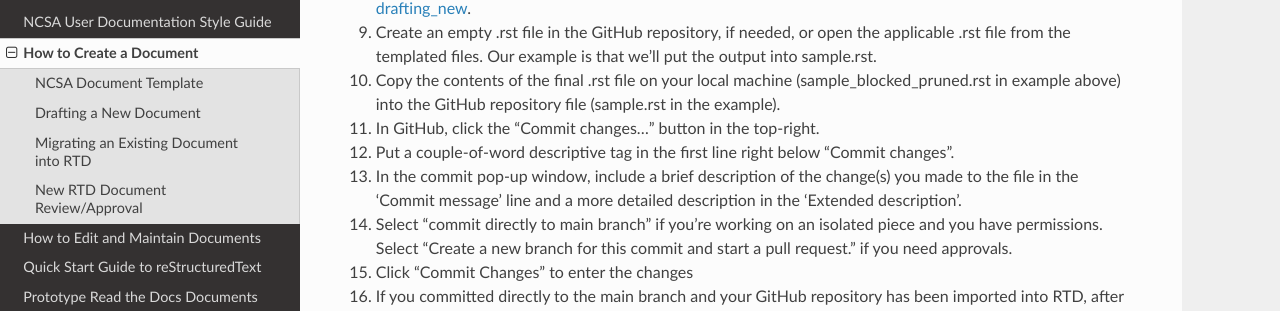
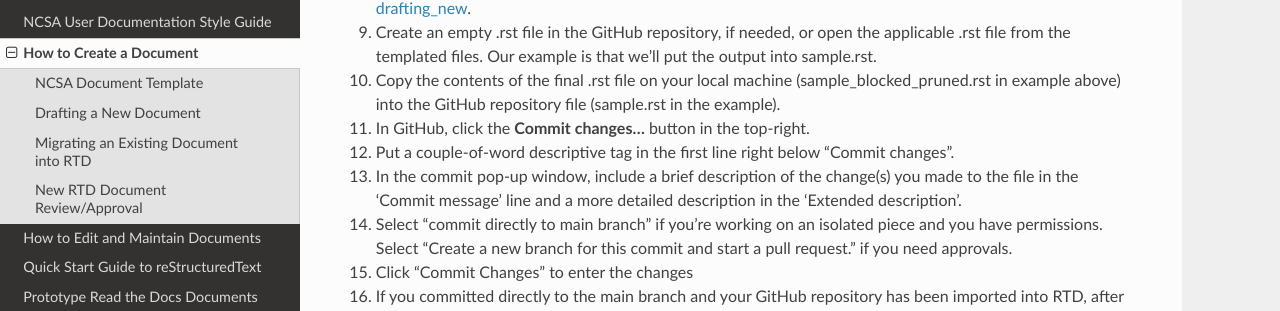
Before and after one commit to lhelms2/howto_rtd, a Sphinx documentation site: the page built from docs/source/create_doc.rst, in a window 1280 px wide and 900 px high, scrolled down 2328 px. Shown: the part 139-450 px from the top of the window. Built offline with Sphinx 7.4.7 and the Read the Docs theme 2.0.0, drawn with Linux system fonts in a browser that asks for light colours.

```diff
--- a/docs/source/create_doc.rst
+++ b/docs/source/create_doc.rst
@@ -90,7 +90,7 @@ To migrate a document, you will need access to the NCSA Organization in GitHub.
 8. If you have not already, create a GitHub repository for the documentation by following the steps in drafting_new_.
 9. Create an empty .rst file in the GitHub repository, if needed, or open the applicable .rst file from the templated files.  Our example is that we'll put the output into sample.rst.
 10. Copy the contents of the final .rst file on your local machine (sample_blocked_pruned.rst in example above) into the GitHub repository file (sample.rst in the example).
-11. In GitHub, click the "Commit changes..." button in the top-right.
+11. In GitHub, click the **Commit changes...** button in the top-right.
 12. Put a couple-of-word descriptive tag in the first line right below "Commit changes".
 13. In the commit pop-up window, include a brief description of the change(s) you made to the file in the 'Commit message' line and a more detailed description in the 'Extended description'.
 14. Select "commit directly to main branch" if you're working on an isolated piece and you have permissions.  Select "Create a new branch for this commit and start a pull request." if you need approvals.
```
